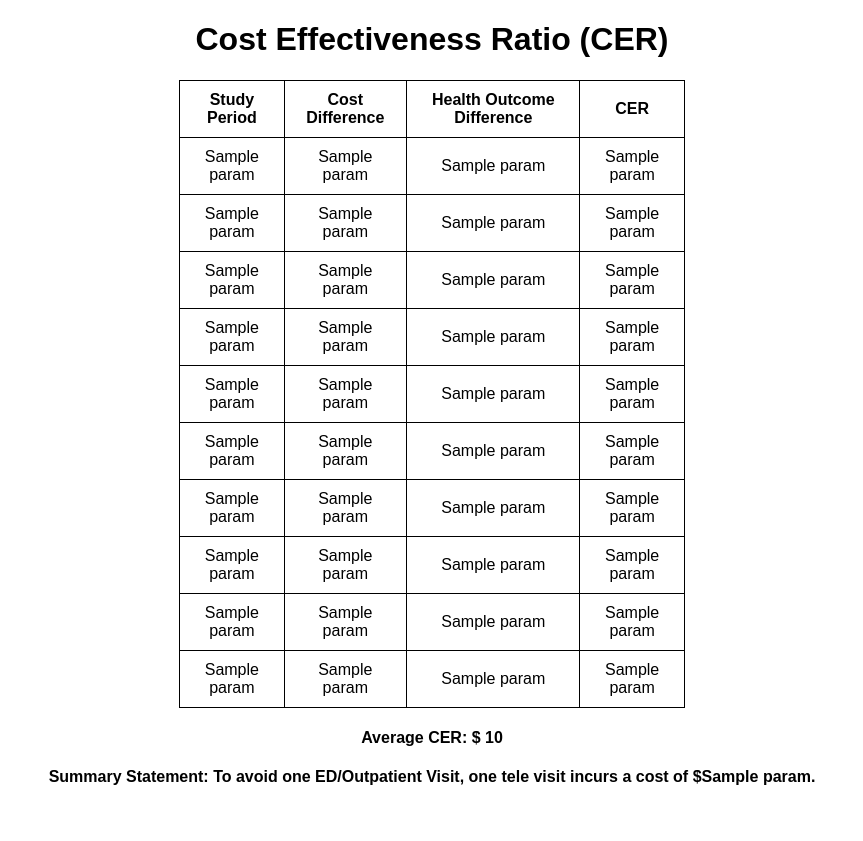
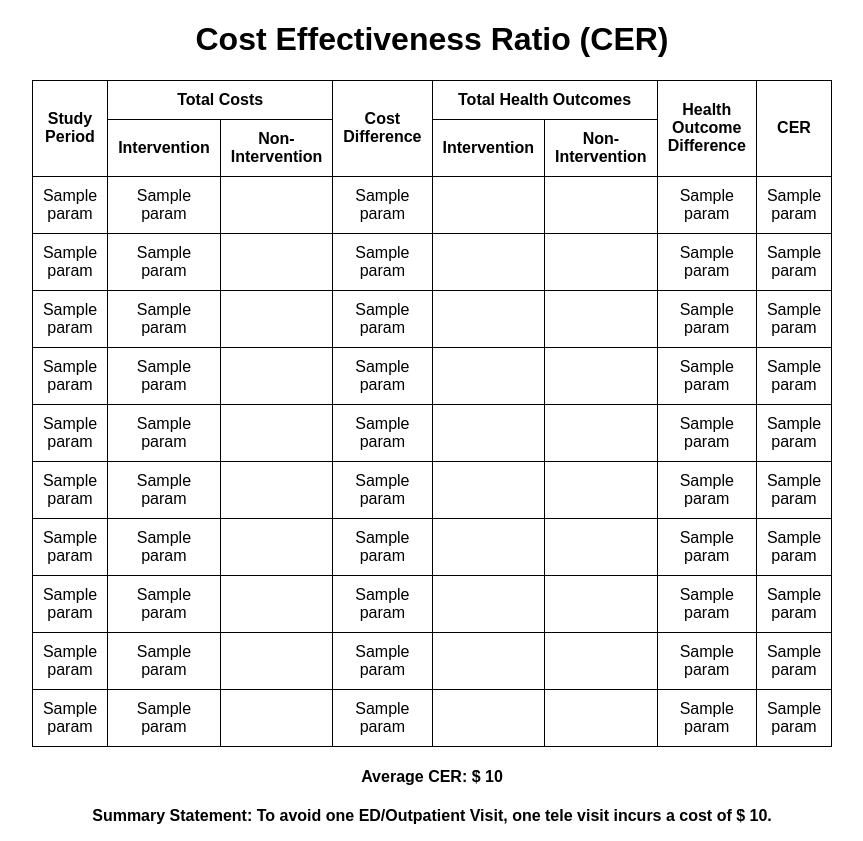
Before and after one commit to Hariharan2907/telemed_project, a Flask app: template templates/result.html in a window 1280 px wide. Shown: the part 54-895 px from the top of the page, without its empty margins (208-1071 px from the left). Before the commit the page ends 839 px from the top, so only its background shows below. Run offline with Flask 2, Linux system fonts and the light colour scheme; the template is opened without the code that fills it: most values are stand-ins (such as "Sample title", 1, 10 or a date in 2020); parts of the project's set-up code (start-up, migrations or seed data) failed here and were passed over.

Commit message:
Update results table and added values to list

```diff
--- a/app.py
+++ b/app.py
@@ -24,6 +24,7 @@ sda = np.roll(sda,2)
 sda = sda[sda!=0]
 nclients = df[df['meas']=='nclient']
 nclients.loc[nclients['Telemonitoring'] <= 5.0 , ['Telemonitoring']] = np.nan
+
 
 #----------------------------------------------------Medical Cost------------------------------------------#
 med_df = df[df['type']=='med']
@@ -276,6 +277,8 @@ def data_entry():
 
         return render_template('data_entry.html',total_intercost=total_intercost, total_nonintercost = total_nonintercost, total_outcomes=total_outcomes)
     return render_template('data_entry.html')
+
+
 @app.route('/cea_results',methods=["GET","POST"])
 def cea_results():
     p1 = request.args.get('p1')
@@ -311,6 +314,17 @@ def cea_results():
     h9 = request.args.get('h9')
     h10 = request.args.get('h10')
 
+    tot_int1 = request.args.get('tot_int1')
+    tot_int2 = request.args.get('tot_int2')
+    tot_int3 = request.args.get('tot_int3')
+    tot_int4 = request.args.get('tot_int4')
+    tot_int5 = request.args.get('tot_int5')
+    tot_int6 = request.args.get('tot_int6')
+    tot_int7 = request.args.get('tot_int7')
+    tot_int8 = request.args.get('tot_int8')
+    tot_int9 = request.args.get('tot_int9')
+    tot_int10 = request.args.get('tot_int10')
+
     cer1 = round(float(c1)/float(h1),2) if c1 !=None and h1 != None and float(h1) != 0 else None
     cer2 = round(float(c2)/float(h2),2) if c2 !=None and h2 != None and float(h2) != 0 else None
     cer3 = round(float(c3)/float(h3),2) if c3 !=None and h3 != None and float(h3) != 0 else None
@@ -322,7 +336,9 @@ def cea_results():
     cer9 = round(float(c9)/float(h9),2) if c9 !=None and h9 != None and float(h9) != 0 else None
     cer10 = round(float(c10)/float(h10),2) if c10 !=None and h10 != None and float(h10) != 0 else None
 
-    param_list = [p1,p2,p3,p4,p5,p6,p7,p8,p9,p10,c1,c2,c3,c4,c5,c6,c7,c8,c9,c10,h1,h2,h3,h4,h5,h6,h7,h8,h9,h10,cer1,cer2,cer3,cer4,cer5,cer6,cer7,cer8,cer9,cer10]
+
+
+    param_list = [p1,p2,p3,p4,p5,p6,p7,p8,p9,p10,c1,c2,c3,c4,c5,c6,c7,c8,c9,c10,h1,h2,h3,h4,h5,h6,h7,h8,h9,h10,cer1,cer2,cer3,cer4,cer5,cer6,cer7,cer8,cer9,cer10,tot_int1,tot_int2,tot_int3,tot_int4,tot_int5,tot_int6,tot_int7,tot_int8,tot_int9,tot_int10]
     n_year = 0
     sum_period = 0
     for i in range(10):
@@ -330,10 +346,19 @@ def cea_results():
             n_year += 1
             sum_period += param_list[i + 30]
     param_list.append(sum_period / n_year)
-    avg_cer = param_list[40]
-    avg_cer = abs(round(avg_cer))
 
-    return render_template('result.html', param_list = param_list,avg_cer=avg_cer)
+    param_list = ["0" if x == '' or x == None else x for x in param_list]
+    for i in range(len(param_list)):
+        print(param_list[i])
+
+
+
+
+
+    #avg_cer = param_list[40]
+    #avg_cer = abs(round(avg_cer))
+
+    return render_template('result.html', param_list = param_list)
 
 @app.route('/medcost', methods=["GET", "POST"])
 def medcost():
--- a/templates/result.html
+++ b/templates/result.html
@@ -5,68 +5,116 @@
 <center>
 <table class="result">
   <tr>
-    <th>Study Period</th>
-    <th>Cost Difference</th>
-    <th>Health Outcome Difference</th>
-    <th>CER</th>
+    <th rowspan="2">Study Period</th>
+    <th colspan="2">Total Costs</th>
+    <th rowspan="2">Cost Difference</th>
+    <th colspan="2">Total Health Outcomes</th>
+    <th rowspan="2">Health Outcome Difference</th>
+    <th rowspan="2">CER</th>
+  </tr>
+  <tr>
+  <th>Intervention</th>
+  <th>Non-Intervention</th>
+  <th>Intervention</th>
+  <th>Non-Intervention</th>
   </tr>
   <tr>
     <td>{{param_list[0]}}</td>
+    <td>{{param_list[40]}}</td>
+    <td></td>
     <td>{{param_list[10]}}</td>
+    <td></td>
+    <td></td>
     <td>{{param_list[20]}}</td>
     <td>{{param_list[30]}}</td>
   </tr>
   <tr>
     <td>{{param_list[1]}}</td>
+    <td>{{param_list[41]}}</td>
+    <td></td>
     <td>{{param_list[11]}}</td>
+    <td></td>
+    <td></td>
     <td>{{param_list[21]}}</td>
     <td>{{param_list[31]}}</td>
   </tr>
   <tr>
     <td>{{param_list[2]}}</td>
+    <td>{{param_list[42]}}</td>
+    <td></td>
     <td>{{param_list[12]}}</td>
+    <td></td>
+    <td></td>
     <td>{{param_list[22]}}</td>
     <td>{{param_list[32]}}</td>
   </tr>
   <tr>
     <td>{{param_list[3]}}</td>
+    <td>{{param_list[43]}}</td>
+    <td></td>
     <td>{{param_list[13]}}</td>
+    <td></td>
+    <td></td>
     <td>{{param_list[23]}}</td>
     <td>{{param_list[33]}}</td>
   </tr>
   <tr>
     <td>{{param_list[4]}}</td>
+    <td>{{param_list[44]}}</td>
+    <td></td>
     <td>{{param_list[14]}}</td>
+    <td></td>
+    <td></td>
     <td>{{param_list[24]}}</td>
     <td>{{param_list[34]}}</td>
   </tr>
   <tr>
     <td>{{param_list[5]}}</td>
+    <td>{{param_list[45]}}</td>
+    <td></td>
     <td>{{param_list[15]}}</td>
+    <td></td>
+    <td></td>
     <td>{{param_list[25]}}</td>
     <td>{{param_list[35]}}</td>
   </tr>
   <tr>
     <td>{{param_list[6]}}</td>
+    <td>{{param_list[46]}}</td>
+    <td></td>
     <td>{{param_list[16]}}</td>
+    <td></td>
+    <td></td>
     <td>{{param_list[26]}}</td>
     <td>{{param_list[36]}}</td>
   </tr>
   <tr>
     <td>{{param_list[7]}}</td>
+    <td>{{param_list[47]}}</td>
+    <td></td>
     <td>{{param_list[17]}}</td>
+    <td></td>
+    <td></td>
     <td>{{param_list[27]}}</td>
     <td>{{param_list[37]}}</td>
   </tr>
   <tr>
     <td>{{param_list[8]}}</td>
+    <td>{{param_list[48]}}</td>
+    <td></td>
     <td>{{param_list[18]}}</td>
+    <td></td>
+    <td></td>
     <td>{{param_list[28]}}</td>
     <td>{{param_list[38]}}</td>
   </tr>
   <tr>
     <td>{{param_list[9]}}</td>
+    <td>{{param_list[49]}}</td>
+    <td></td>
     <td>{{param_list[19]}}</td>
+    <td></td>
+    <td></td>
     <td>{{param_list[29]}}</td>
     <td>{{param_list[39]}}</td>
   </tr>
@@ -75,7 +123,7 @@
 
 <h4> Average CER: $ {{avg_cer}} </h4>
 
-<p><b> Summary Statement: To avoid one ED/Outpatient Visit, one tele visit incurs a cost of ${{param_list[40]}}. </b> </p>
+<p><b> Summary Statement: To avoid one ED/Outpatient Visit, one tele visit incurs a cost of $ {{avg_cer}}. </b> </p>
 
 </center>
 {% endblock content %}
```
